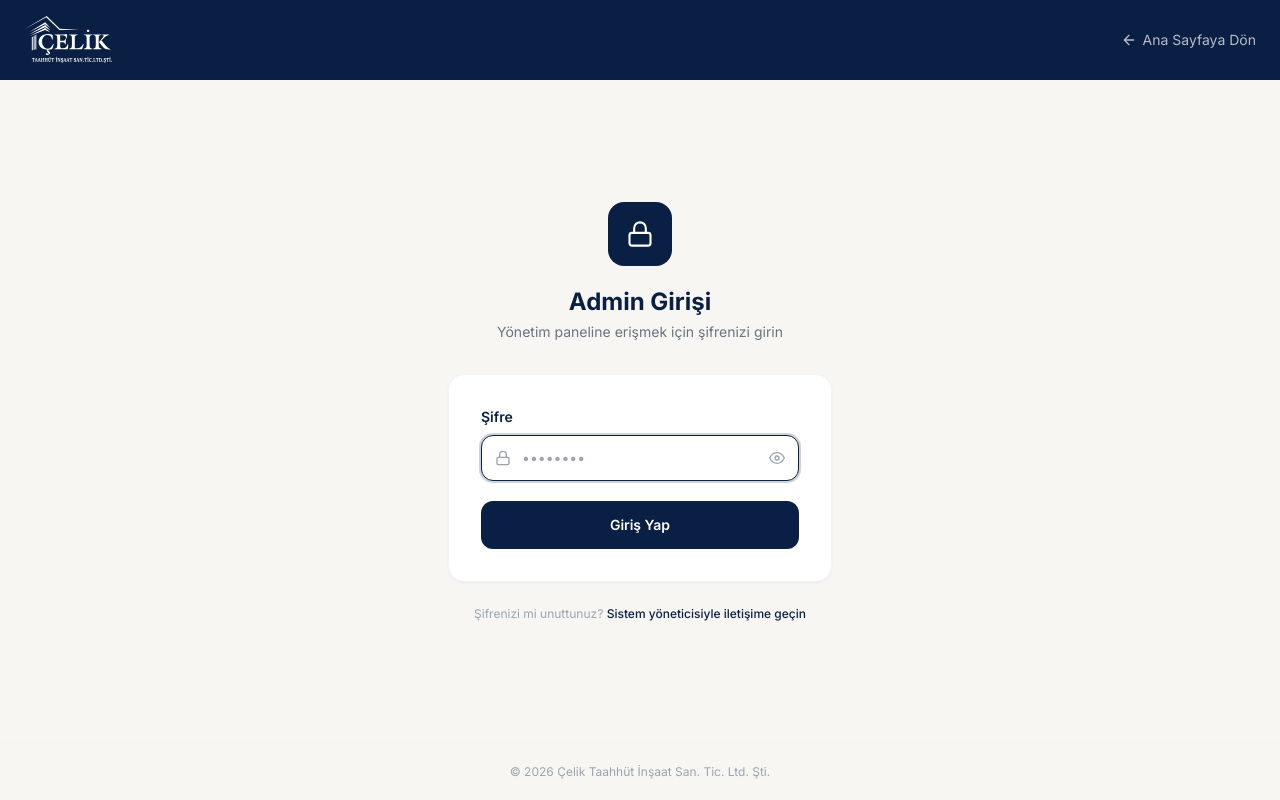
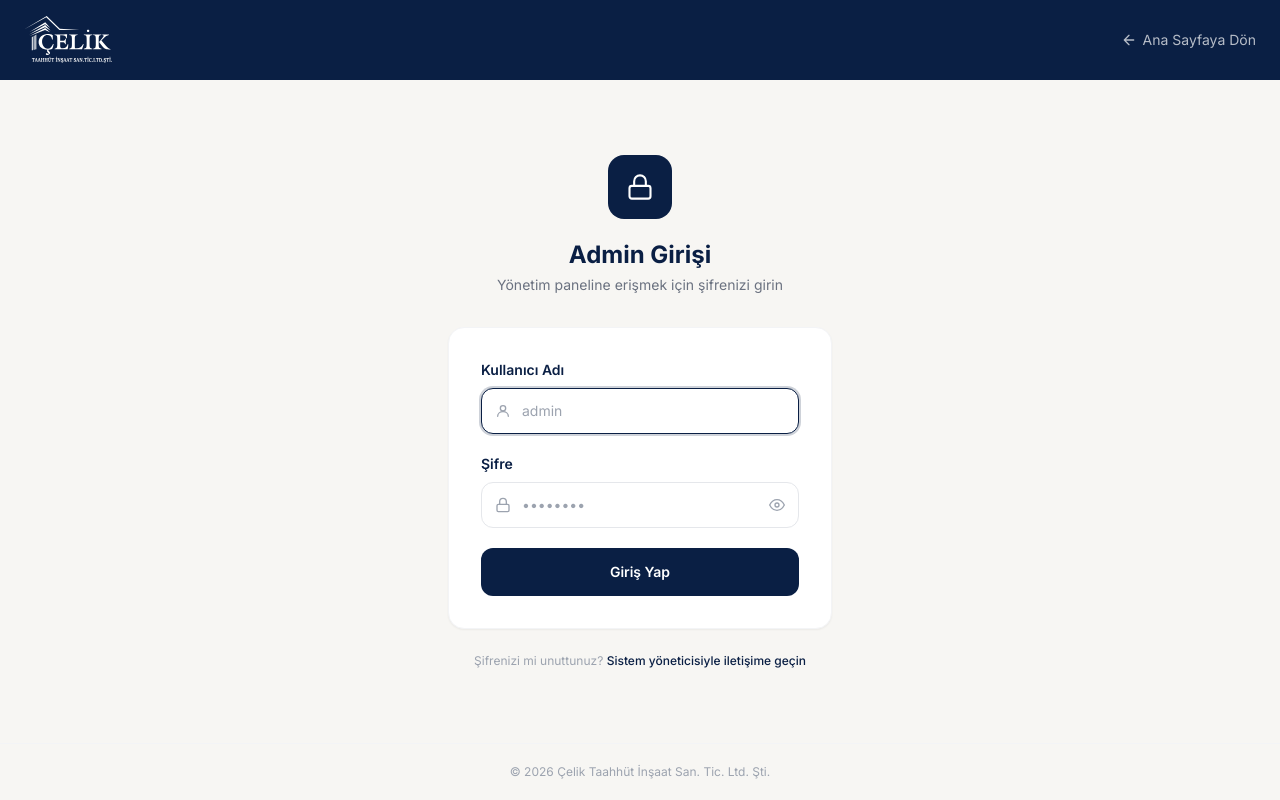
Before and after one commit to dagemre/celik-web, a Next.js app: page /admin-giris in a window 1280 px wide. Built offline with nearby package versions, Linux system fonts and the light colour scheme; no server answers.

Commit message:
Admin girişi: kullanıcı adı alanı eklendi

```diff
--- a/app/admin-giris/page.tsx
+++ b/app/admin-giris/page.tsx
@@ -6,6 +6,7 @@ import { useRouter, useSearchParams } from 'next/navigation'
 import { Suspense } from 'react'
 
 function AdminGirisForm() {
+  const [username,    setUsername]    = useState('')
   const [password,    setPassword]    = useState('')
   const [showPass,    setShowPass]    = useState(false)
   const [loading,     setLoading]     = useState(false)
@@ -14,13 +15,11 @@ function AdminGirisForm() {
   const searchParams = useSearchParams()
   const redirect    = searchParams.get('redirect') || '/admin'
 
-  // Zaten giriş yapılmışsa yönlendir
-  useEffect(() => {
-    // middleware zaten koruyacak; burada ek kontrol yok
-  }, [])
+  useEffect(() => {}, [])
 
   const handleSubmit = async (e: React.FormEvent) => {
     e.preventDefault()
+    if (!username) { setError('Kullanıcı adı gerekli.'); return }
     if (!password) { setError('Şifre gerekli.'); return }
     setError('')
     setLoading(true)
@@ -29,7 +28,7 @@ function AdminGirisForm() {
       const res = await fetch('/api/admin-giris', {
         method:  'POST',
         headers: { 'Content-Type': 'application/json' },
-        body:    JSON.stringify({ password, redirect }),
+        body:    JSON.stringify({ username, password, redirect }),
       })
       const data = await res.json()
 
@@ -89,6 +88,31 @@ function AdminGirisForm() {
           <div className="bg-white rounded-2xl shadow-sm border border-gray-100 p-8">
             <form onSubmit={handleSubmit} className="flex flex-col gap-5">
 
+              {/* Kullanıcı Adı */}
+              <div>
+                <label className="block text-sm font-semibold text-[#0A1F44] mb-2">
+                  Kullanıcı Adı
+                </label>
+                <div className="relative">
+                  <div className="absolute left-3.5 top-1/2 -translate-y-1/2 text-gray-400">
+                    <svg width="16" height="16" viewBox="0 0 24 24" fill="none" stroke="currentColor" strokeWidth="2">
+                      <circle cx="12" cy="8" r="4" strokeLinecap="round" strokeLinejoin="round"/>
+                      <path d="M4 20c0-4 3.6-7 8-7s8 3 8 7" strokeLinecap="round" strokeLinejoin="round"/>
+                    </svg>
+                  </div>
+                  <input
+                    type="text"
+                    value={username}
+                    onChange={(e) => { setUsername(e.target.value); setError('') }}
+                    placeholder="admin"
+                    autoComplete="username"
+                    autoFocus
+                    className="w-full pl-10 pr-4 py-3 border border-gray-200 rounded-xl text-sm text-gray-800 placeholder:text-gray-400 focus:outline-none focus:ring-2 focus:ring-[#0A1F44]/20 focus:border-[#0A1F44] transition-all"
+                  />
+                </div>
+              </div>
+
+              {/* Şifre */}
               <div>
                 <label className="block text-sm font-semibold text-[#0A1F44] mb-2">
                   Şifre
@@ -103,10 +127,9 @@ function AdminGirisForm() {
                   <input
                     type={showPass ? 'text' : 'password'}
                     value={password}
-                    onChange={(e) => setPassword(e.target.value)}
+                    onChange={(e) => { setPassword(e.target.value); setError('') }}
                     placeholder="••••••••"
                     autoComplete="current-password"
-                    autoFocus
                     className="w-full pl-10 pr-12 py-3 border border-gray-200 rounded-xl text-sm text-gray-800 placeholder:text-gray-400 focus:outline-none focus:ring-2 focus:ring-[#0A1F44]/20 focus:border-[#0A1F44] transition-all"
                   />
                   <button
--- a/app/api/admin-giris/route.ts
+++ b/app/api/admin-giris/route.ts
@@ -1,15 +1,16 @@
 import { NextRequest, NextResponse } from 'next/server'
 
-const ADMIN_PASSWORD    = process.env.ADMIN_PASSWORD
+const ADMIN_USERNAME      = process.env.ADMIN_USERNAME
+const ADMIN_PASSWORD      = process.env.ADMIN_PASSWORD
 const ADMIN_SESSION_TOKEN = process.env.ADMIN_SESSION_TOKEN
-const COOKIE_NAME       = 'celik_admin_session'
+const COOKIE_NAME         = 'celik_admin_session'
 
 // Brute-force önlemi — IP başına deneme sayacı (sunucu memory, restart'ta sıfırlanır)
 const attempts = new Map<string, { count: number; blockedUntil: number }>()
 
 export async function POST(req: NextRequest) {
   // Env var kontrolü
-  if (!ADMIN_PASSWORD || !ADMIN_SESSION_TOKEN) {
+  if (!ADMIN_USERNAME || !ADMIN_PASSWORD || !ADMIN_SESSION_TOKEN) {
     return NextResponse.json(
       { error: 'Sunucu yapılandırması eksik.' },
       { status: 503 }
@@ -34,10 +35,9 @@ export async function POST(req: NextRequest) {
     )
   }
 
-  const { password, redirect } = await req.json()
+  const { username, password, redirect } = await req.json()
 
-  // Timing-safe karşılaştırma (basit string eşitliği kasıtlı timing attack değil)
-  if (!password || password !== ADMIN_PASSWORD) {
+  if (!username || !password || username !== ADMIN_USERNAME || password !== ADMIN_PASSWORD) {
     rec.count++
     if (rec.count >= 5) {
       rec.blockedUntil = now + 15 * 60 * 1_000 // 15 dk
```
